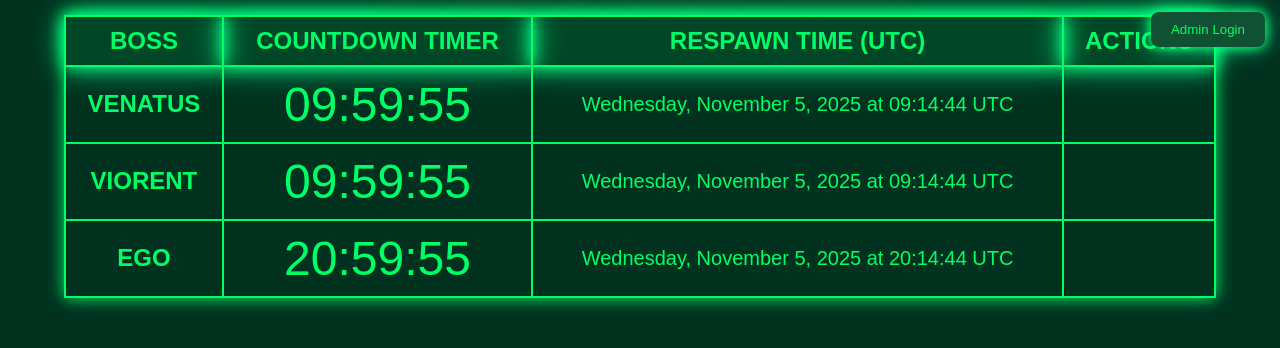
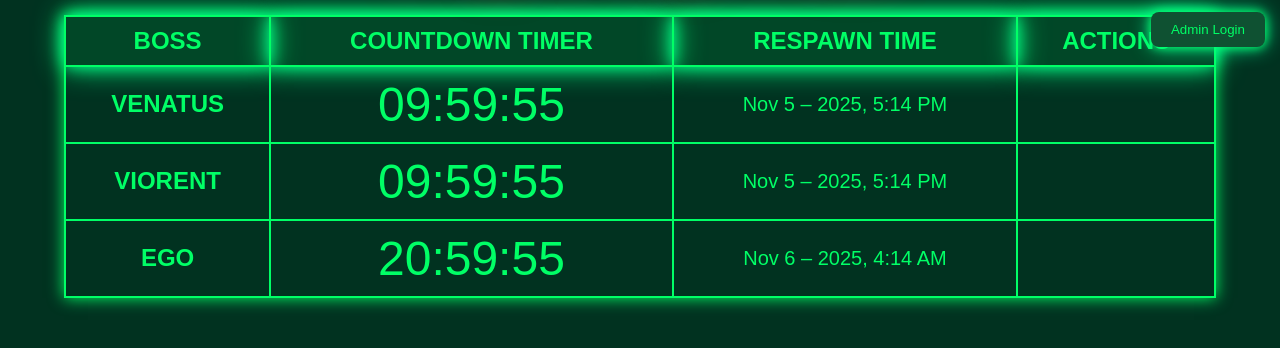
Before and after one commit to regular-dude-doing-regular-stuffs/pookie.github.io, a plain HTML site: page index.html in a window 1280 px wide. Shown: the part 268-616 px from the top of the page. Drawn offline with Linux system fonts and the light colour scheme; no server answers.

Commit message:
Update index.html

```diff
--- a/index.html
+++ b/index.html
@@ -5,14 +5,14 @@
   <meta name="viewport" content="width=device-width,initial-scale=1" />
   <title>Pookie Boss Timer</title>
 
-  <!-- external CSS -->
+  <!-- external CSS (linked as requested) -->
   <link rel="stylesheet" href="web.css">
 
   <!-- PWA manifest -->
   <link rel="manifest" href="manifest.json">
   <meta name="theme-color" content="#013220">
 
-  <!-- Service worker registration -->
+  <!-- Service worker registration (PWA) -->
   <script>
     if ('serviceWorker' in navigator) {
       window.addEventListener('load', () => {
@@ -22,7 +22,7 @@
   </script>
 
   <style>
-    /* Small local styles for connection indicator placement */
+    /* small layout helpers for connection indicator */
     #topControls { position: relative; }
     #connection-status {
       position: absolute;
@@ -36,16 +36,16 @@
   </style>
 </head>
 <body>
-  <!-- Title and clock -->
+  <!-- Title & clock -->
   <h1>Boss Respawn Schedule</h1>
   <div id="clock-label">Philippine Time (UTC+8)</div>
   <div id="clock">--:--:-- --</div>
 
-  <!-- Top controls -->
+  <!-- top controls: admin login + persistent connection indicator (admin-only) -->
   <div id="topControls">
     <button id="admin-login" class="admin-btn">Admin Login</button>
 
-    <!-- Persistent Admin-only Connection Indicator -->
+    <!-- Connection Status Indicator (admin-only; persistent) -->
     <div id="connection-status" aria-live="polite" role="status">
       <span id="conn-dot" class="dot">🔴</span>
       <span id="conn-text">Disconnected from JSONBin</span>
@@ -64,32 +64,33 @@
       <tr>
         <th>BOSS</th>
         <th>COUNTDOWN TIMER</th>
-        <th>RESPAWN TIME (UTC)</th>
+        <th>RESPAWN TIME</th> <!-- now shows PH time (UTC+8) in short format -->
         <th>ACTIONS</th>
       </tr>
     </thead>
     <tbody id="timer-body"></tbody>
   </table>
 
-  <!-- Toast -->
+  <!-- Toast for notifications -->
   <div id="toast" role="status" aria-live="polite">✅ All changes saved successfully!</div>
 
   <script>
-  /**************************************************************************
-   * Pookie Boss Timer - Updated index.html
-   * - Respawn times fixed using `targetTime` (ms since epoch)
-   * - targetTime is synced to JSONBin so everyone sees exact same respawn
-   * - Respawn times displayed in UTC (full date+time with seconds)
-   * - JSONBin sync, admin connection test, auto-save on admin edits/add/jump
+  /**
+   * Pookie Boss Timer (final)
+   * - Respawn times are fixed per-timer via targetTime (ms epoch)
+   * - Respawn times displayed in Philippines time (UTC+8) in short format: "Nov 5, 2025 – 8:32 PM"
+   * - JSONBin sync embedded, connection test after admin login, auto re-test every 5 minutes
+   * - Auto-save on admin edits/jumps/adds
+   * - Persistent admin-only connection indicator (🟢 / 🔴)
    *
-   * Note: this file contains an embedded JSONBin master key (as requested).
-   **************************************************************************/
+   * NOTE: This file contains an embedded JSONBin master key as you requested.
+   */
 
   /* ------------------------
      Configuration (embedded)
      ------------------------ */
   const JSONBIN_URL = "https://api.jsonbin.io/v3/b/6909f9efae596e708f43d542";
-  const API_KEY = "$2a$10$WYyO8b2IWZgwFczllVFuXOKxWm7MVesk9dSXSb0g.0/CMFmB.e1vi"; // <-- embedded master key
+  const API_KEY = "$2a$10$WYyO8b2IWZgwFczllVFuXOKxWm7MVesk9dSXSb0g.0/CMFmB.e1vi"; // embedded master key
   const POLL_INTERVAL_MS = 10000; // 10s auto-refresh for viewers
   const CONNECTION_RETEST_MS = 5 * 60 * 1000; // 5 minutes re-check while admin logged in
   const PASSWORD = "Iamtoogood009";
@@ -100,14 +101,12 @@
   let adminMode = false;
   let connectionOK = false;
   let connectionRetestTimer = null;
-  let isApplyingRemote = false; // prevents loops when applying remote updates
+  let isApplyingRemote = false;
 
-  // timers array: each timer has { name, duration (seconds), targetTime (ms) }
-  // If loaded from older localStorage format, we'll compute targetTime from remaining.
+  // timers: { name, duration (seconds), targetTime (ms since epoch) }
   let timers = (function(){
     const saved = localStorage.getItem("pookieTimers");
     if (!saved) {
-      // default timers (with targetTime = now + duration)
       const now = Date.now();
       return [
         { name: "VENATUS", duration: 10 * 3600, targetTime: now + 10 * 3600 * 1000 },
@@ -117,20 +116,17 @@
     }
     try {
       const parsed = JSON.parse(saved);
-      // Support both old format (duration + remaining) and new (duration + targetTime)
       if (Array.isArray(parsed) && parsed.length) {
         return parsed.map(t => {
+          // normalize older formats if necessary
           if (t.targetTime) return { name: t.name, duration: t.duration, targetTime: t.targetTime };
-          // fallback: compute targetTime = now + remaining
-          if (t.remaining != null) {
-            return { name: t.name, duration: t.duration, targetTime: Date.now() + (t.remaining * 1000) };
-          }
-          // fallback: set targetTime = now + duration
-          return { name: t.name, duration: t.duration, targetTime: Date.now() + (t.duration * 1000) };
+          if (t.remaining != null) return { name: t.name, duration: t.duration, targetTime: Date.now() + (t.remaining * 1000) };
+          return { name: t.name, duration: t.duration, targetTime: Date.now() + t.duration * 1000 };
         });
       }
-    } catch (e) { console.warn("Failed parsing saved timers", e); }
-    // final fallback defaults
+    } catch (e) {
+      console.warn("Failed to parse saved timers:", e);
+    }
     const now = Date.now();
     return [
       { name: "VENATUS", duration: 10 * 3600, targetTime: now + 10 * 3600 * 1000 },
@@ -160,25 +156,22 @@
     return `${h}:${m}:${s}`;
   }
 
-  // Format full UTC date/time for respawn column
-  function formatFullUTC(ms) {
+  // Format short PH time (UTC+8) as "Nov 5, 2025 – 8:32 PM"
+  function formatShortPH(ms) {
     const d = new Date(ms);
-    // Use toLocaleString with timeZone UTC and include seconds
     return d.toLocaleString("en-US", {
-      timeZone: "UTC",
-      weekday: "long",
-      month: "long",
+      timeZone: "Asia/Manila",
+      month: "short",
       day: "numeric",
       year: "numeric",
-      hour: "2-digit",
+      hour: "numeric",
       minute: "2-digit",
-      second: "2-digit",
-      hour12: false
-    }) + " UTC";
+      hour12: true
+    }).replace(',', ' –'); // replace first comma with an en dash for "Nov 5 – 8:32 PM"
   }
 
   /* ------------------------
-     Clock (12-hour Philippine time) - displayed beneath title
+     Clock (12-hour PH time) - displayed beneath title
      ------------------------ */
   function updateClock() {
     const now = new Date().toLocaleTimeString("en-US", { timeZone: "Asia/Manila", hour12: true });
@@ -216,8 +209,8 @@
     tbody.innerHTML = "";
     timers.forEach((t, i) => {
       const remaining = getRemainingSec(t);
-      const respawnUTC = formatFullUTC(t.targetTime);
-      let color = "#00ff66"; // default vibrant green
+      const respawnPH = formatShortPH(t.targetTime);
+      let color = "#00ff66";
       if (remaining <= 60 * 20) color = "red";
       else if (remaining <= 60 * 60) color = "orange";
       else if (remaining <= 3 * 60 * 60) color = "yellow";
@@ -226,7 +219,7 @@
       tr.innerHTML = `
         <td class="timer-name" style="color:${color}">${escapeHtml(t.name)}</td>
         <td class="countdown" id="timer-${i}">${formatTime(remaining)}</td>
-        <td class="respawn" id="respawn-${i}">${respawnUTC}</td>
+        <td class="respawn" id="respawn-${i}">${respawnPH}</td>
         <td>
           ${adminMode ? `
             <button class="admin-btn" onclick="editTimer(${i})">Edit</button>
@@ -237,23 +230,22 @@
       tbody.appendChild(tr);
     });
 
-    // show/hide admin actions UI
+    // show/hide admin UI
     document.getElementById("admin-actions").style.display = adminMode ? "block" : "none";
     document.getElementById("connection-status").style.display = adminMode ? "block" : "none";
   }
 
   /* ------------------------
-     Countdown tick (recomputes remaining from targetTime each second)
-     - when a timer reaches zero, we advance targetTime by duration (loop)
-     - this ensures targetTime is always a fixed timestamp, and loops create a new fixed timestamp
+     Tick + loop handling
+     - compute remaining from targetTime each second
+     - when timer reaches/has passed zero, advance targetTime by duration repeatedly
      ------------------------ */
-  function tickAndHandleLoops() {
+  function tickAndLoop() {
     const now = Date.now();
     let changed = false;
     timers.forEach(t => {
       if (t.targetTime <= now) {
-        // loop: set next targetTime = previous targetTime + duration (keeps periodic schedule)
-        // Use while to handle long gaps (in case app was closed for long)
+        // advance targetTime forward by duration until it's in the future
         while (t.targetTime <= now) {
           t.targetTime += t.duration * 1000;
         }
@@ -261,16 +253,14 @@
       }
     });
     if (changed) {
-      // Persist locally; if admin and connected we'll push too in other flows
       localStorage.setItem("pookieTimers", JSON.stringify(timers));
     }
     renderTimers();
   }
-  setInterval(tickAndHandleLoops, 1000);
+  setInterval(tickAndLoop, 1000);
 
   /* ------------------------
-     JSONBin integration
-     - remote format: { timers: [ {name, duration, targetTime}, ... ], lastUpdated: ms }
+     JSONBin integration (fetch & push)
      ------------------------ */
   async function fetchBin() {
     try {
@@ -306,13 +296,12 @@
   }
 
   /* ------------------------
-     Apply remote state (replace local timers when remote differs)
-     - remote timers should contain targetTime; if not, convert as necessary
+     Pull remote and apply
+     - remote should have timers with targetTime; convert if needed
      ------------------------ */
   async function pullAndApplyRemote() {
     const remote = await fetchBin();
     if (!remote || !Array.isArray(remote.timers)) return;
-    // Map remote entries to local structure and ensure targetTime exists
     const remoteTimers = remote.timers.map(rt => {
       if (rt.targetTime) return { name: rt.name, duration: rt.duration, targetTime: rt.targetTime };
       if (rt.remaining != null) return { name: rt.name, duration: rt.duration, targetTime: Date.now() + rt.remaining * 1000 };
@@ -328,7 +317,7 @@
   }
 
   /* ------------------------
-     Initial remote pull on load (non-blocking)
+     Initial remote pull on load
      ------------------------ */
   (async () => {
     const remote = await fetchBin();
@@ -344,16 +333,14 @@
   })();
 
   /* ------------------------
-     Polling for viewers (pull remote periodically)
+     Viewer polling for updates
      ------------------------ */
   setInterval(() => {
     pullAndApplyRemote();
   }, POLL_INTERVAL_MS);
 
   /* ------------------------
-     Admin connection test and indicator
-     - testConnection() runs on admin login and updates indicator
-     - periodic silent re-test while admin logged in
+     Connection test & indicator (admin-only)
      ------------------------ */
   async function testConnection(showToastFlag = true) {
     try {
@@ -388,18 +375,17 @@
   }
 
   /* ------------------------
-     Admin login flow (runs connection test after login)
+     Admin login flow
+     - runs testConnection after successful login
+     - starts periodic re-tests every 5 minutes
      ------------------------ */
   function setAdminMode(on) {
     adminMode = on;
     document.getElementById("admin-actions").style.display = on ? "block" : "none";
     document.getElementById("connection-status").style.display = on ? "block" : "none";
     renderTimers();
-
     if (on) {
-      // immediate connection test (shows toast)
       testConnection(true);
-      // start periodic silent re-tests
       if (connectionRetestTimer) clearInterval(connectionRetestTimer);
       connectionRetestTimer = setInterval(() => testConnection(false), CONNECTION_RETEST_MS);
     } else {
@@ -416,23 +402,20 @@
       setAdminMode(true);
       localStorage.setItem("pookieAdmin", "true");
       showToast("Admin mode enabled", "success");
-      // run connection test and show toast (already done inside setAdminMode)
     } else {
       alert("Incorrect password!");
     }
   });
 
-  // restore admin UI (does not auto-run test unless admin re-logins)
+  // restore admin UI state if previously set (does not auto-run connection test)
   if (localStorage.getItem("pookieAdmin") === "true") {
     setAdminMode(true);
   }
 
   /* ------------------------
-     Admin actions (auto-save to JSONBin)
-     - editTimer(i): change name/duration -> recompute targetTime to now+duration
-     - jumpToTime(i): set targetTime = now + requestedRemaining
-     - add timer: set targetTime = now + duration
-     - Each change auto-pushes to JSONBin (if connected)
+     Admin actions: edit, jump, add
+     - Update timers' targetTime (fixed timestamp) on change
+     - Auto-push to JSONBin when connected
      ------------------------ */
   async function autoPushIfConnected() {
     if (!connectionOK) return false;
@@ -449,7 +432,7 @@
     if (newDuration && !isNaN(newDuration)) {
       const hours = Number(newDuration);
       timers[i].duration = Math.round(hours * 3600);
-      // set a new fixed targetTime = now + duration
+      // set new fixed targetTime = now + duration
       timers[i].targetTime = Date.now() + timers[i].duration * 1000;
     }
     localStorage.setItem("pookieTimers", JSON.stringify(timers));
@@ -462,13 +445,13 @@
   }
 
   async function jumpToTime(i) {
-    const newRemaining = prompt("Jump to remaining time (HH:MM:SS):", formatTime(getRemainingSec(timers[i])));
+    const currentRemaining = getRemainingSec(timers[i]);
+    const newRemaining = prompt("Jump to remaining time (HH:MM:SS):", formatTime(currentRemaining));
     if (!newRemaining) return;
     const parts = newRemaining.split(":").map(Number);
     if (parts.length !== 3 || parts.some(p => Number.isNaN(p))) return alert("Invalid format. Use HH:MM:SS");
     const secs = parts[0]*3600 + parts[1]*60 + parts[2];
-    // set fixed targetTime = now + secs
-    timers[i].targetTime = Date.now() + secs * 1000;
+    timers[i].targetTime = Date.now() + secs * 1000; // set fixed timestamp
     localStorage.setItem("pookieTimers", JSON.stringify(timers));
     renderTimers();
     if (!isApplyingRemote) {
@@ -505,14 +488,12 @@
   });
 
   /* ------------------------
-     Optional: expose helpers for debugging
+     Debug helpers (optional)
      ------------------------ */
   window._pookie = {
     getTimers: () => timers,
-    pushNow: async () => {
-      return await pushBin({ timers: timers, lastUpdated: Date.now() });
-    },
-    testConnectionNow: async () => testConnection(true)
+    pushNow: async () => await pushBin({ timers: timers, lastUpdated: Date.now() }),
+    testConnectionNow: async () => await testConnection(true)
   };
 
   </script>
```
